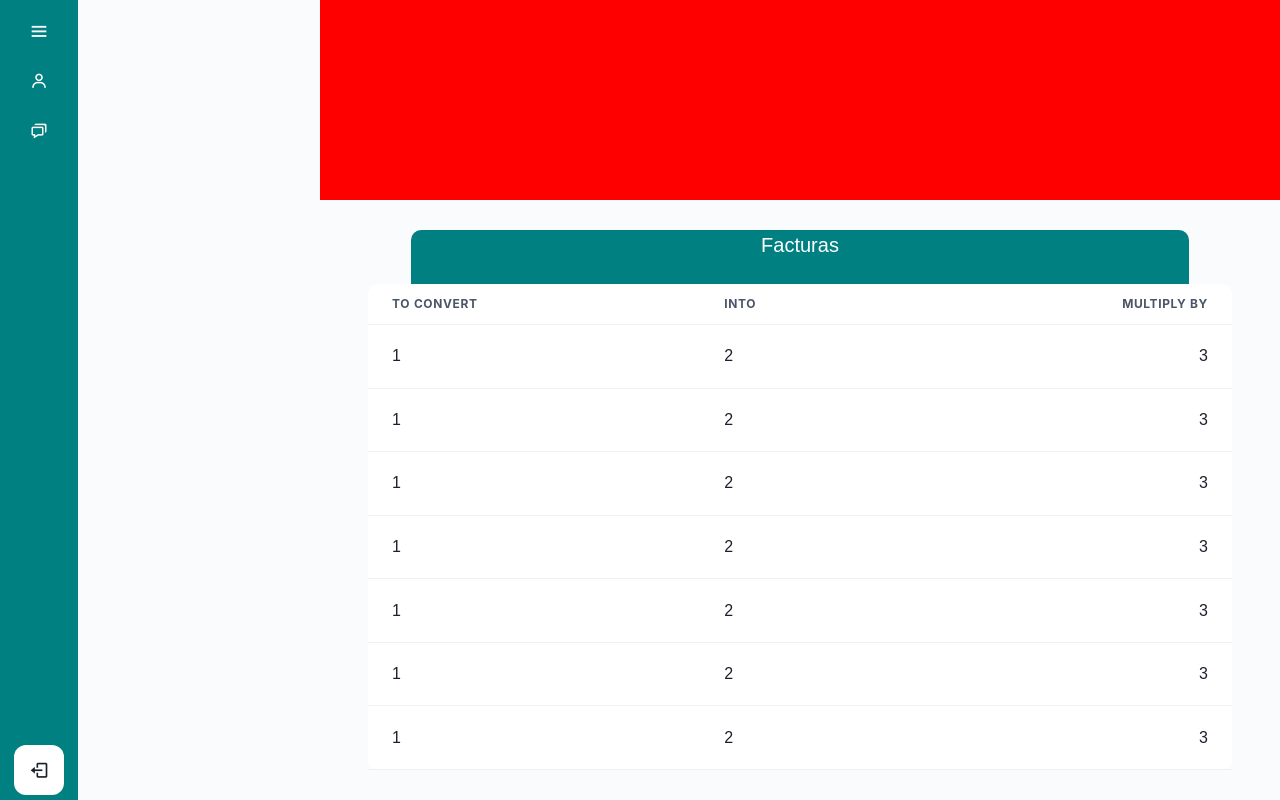
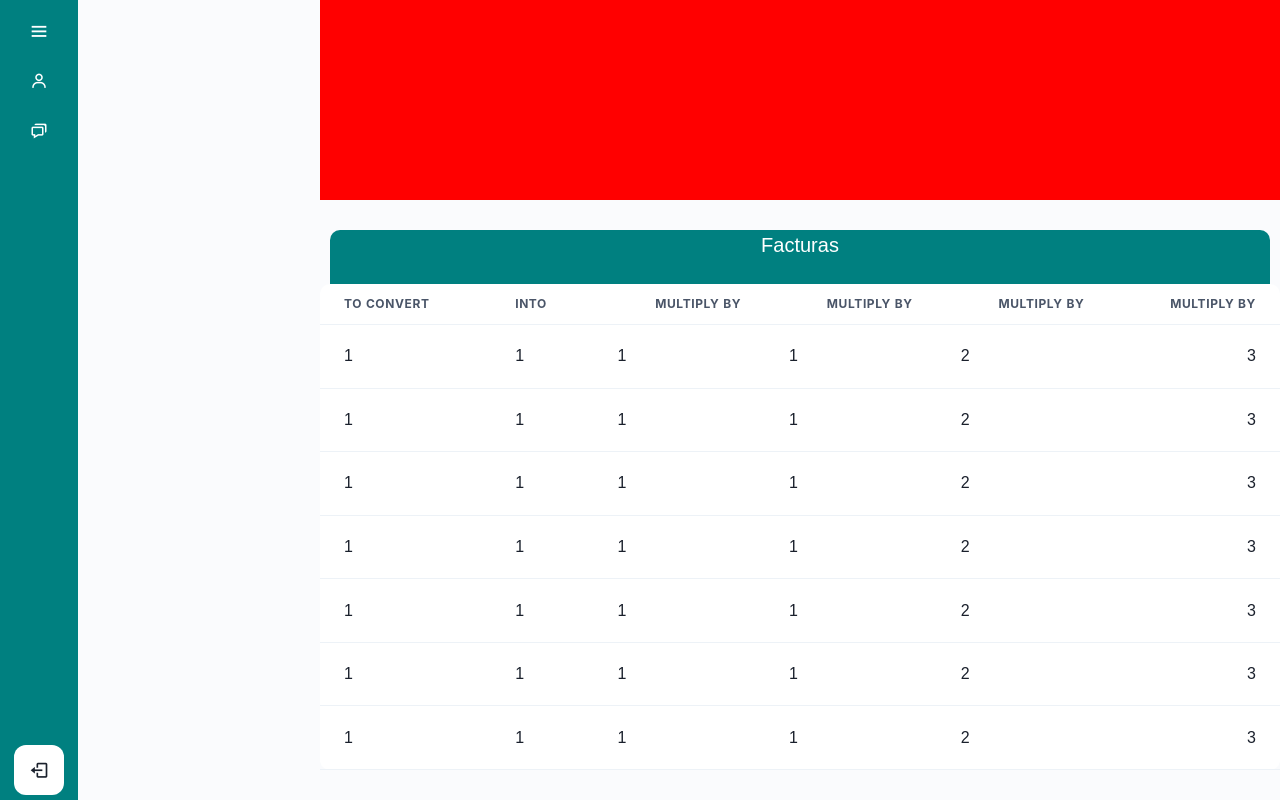
Before and after one commit to ClinicaAltaComplejidad/Eklipse-Fronted, a React (Create React App) app in the folder eklipse-2.0/: page /home/invoices in a window 1280 px wide. Built offline with nearby package versions, Linux system fonts and the light colour scheme.

Commit message:
[dev] -- retocando table TODO: retocar  grilla

```diff
--- a/eklipse-2.0/src/components/table/Table.jsx
+++ b/eklipse-2.0/src/components/table/Table.jsx
@@ -16,6 +16,9 @@ const datafixed = [
     {
         numberFacture: 1,
         numberOutput: 2,
+        benefitPlan: 3,
+        benefitPlan: 3,
+        benefitPlan: 3,
         benefitPlan: 3
     },
     {
@@ -60,12 +63,18 @@ function TableData({ data }) {
                         <Th>To convert</Th>
                         <Th>into</Th>
                         <Th isNumeric>multiply by</Th>
+                        <Th isNumeric>multiply by</Th>
+                        <Th isNumeric>multiply by</Th>
+                        <Th isNumeric>multiply by</Th>
                     </Tr>
                 </Thead>
                 <Tbody className="table_body">
                     {
                         datafixed.map(c => (
                             <Tr key={c.numberFacture}>
+                                <Td >{c.numberFacture}</Td>
+                                <Td >{c.numberFacture}</Td>
+                                <Td >{c.numberFacture}</Td>
                                 <Td >{c.numberFacture}</Td>
                                 <Td >{c.numberOutput}</Td>
                                 <Td isNumeric>{c.benefitPlan}</Td>
--- a/eklipse-2.0/src/components/table/table.css
+++ b/eklipse-2.0/src/components/table/table.css
@@ -4,14 +4,14 @@
     flex-direction: column;
     height: 90%;
     justify-content: center;
-    width: 90%;
+    width: 100%;
 }
 
 .table {
     background-color: #ffffff;
     border-radius: 10px;
     height: 90%;
-    width: 90%;
+    width: 98%;
 }
 
 .table_title {
@@ -22,5 +22,5 @@
     font-size: 20px;
     height: 10%;
     text-align: center;
-    width: 90%;
+    width: 98%;
 }
```
